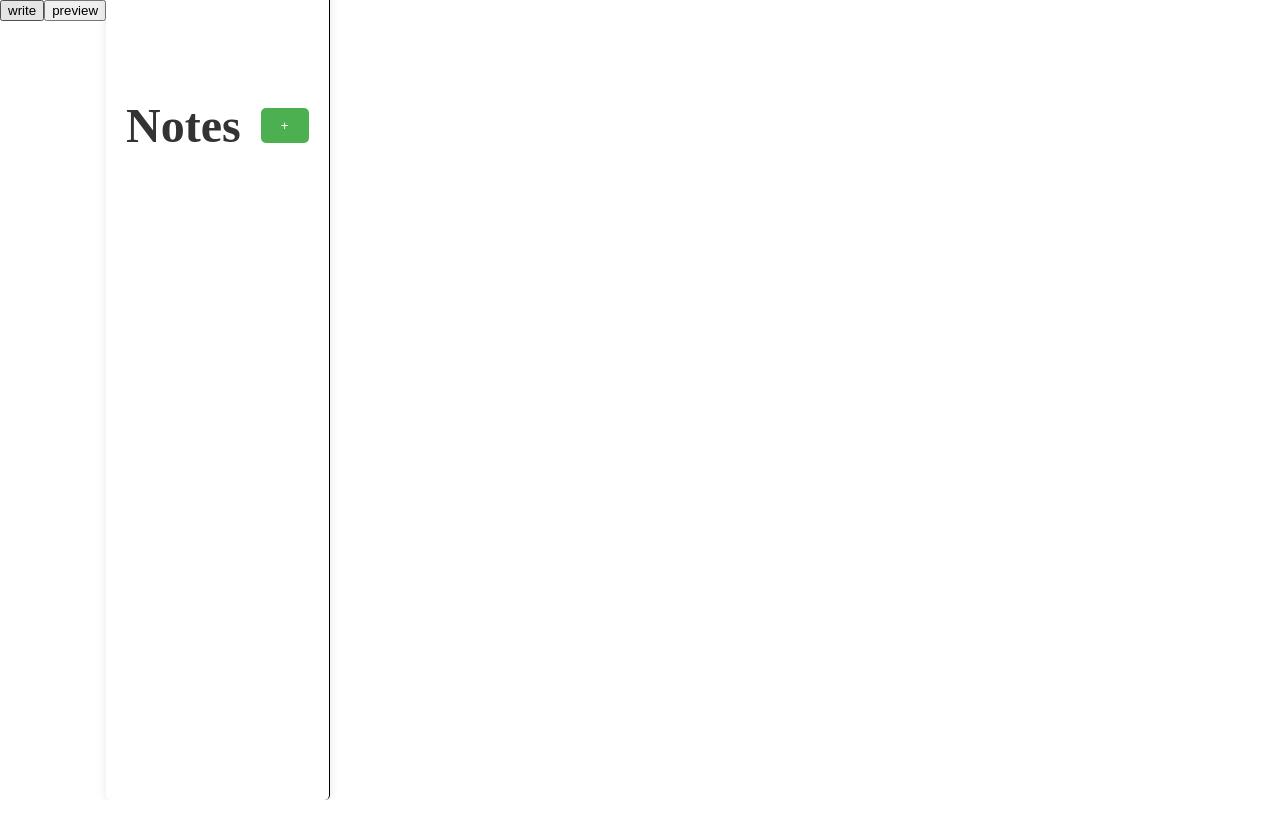
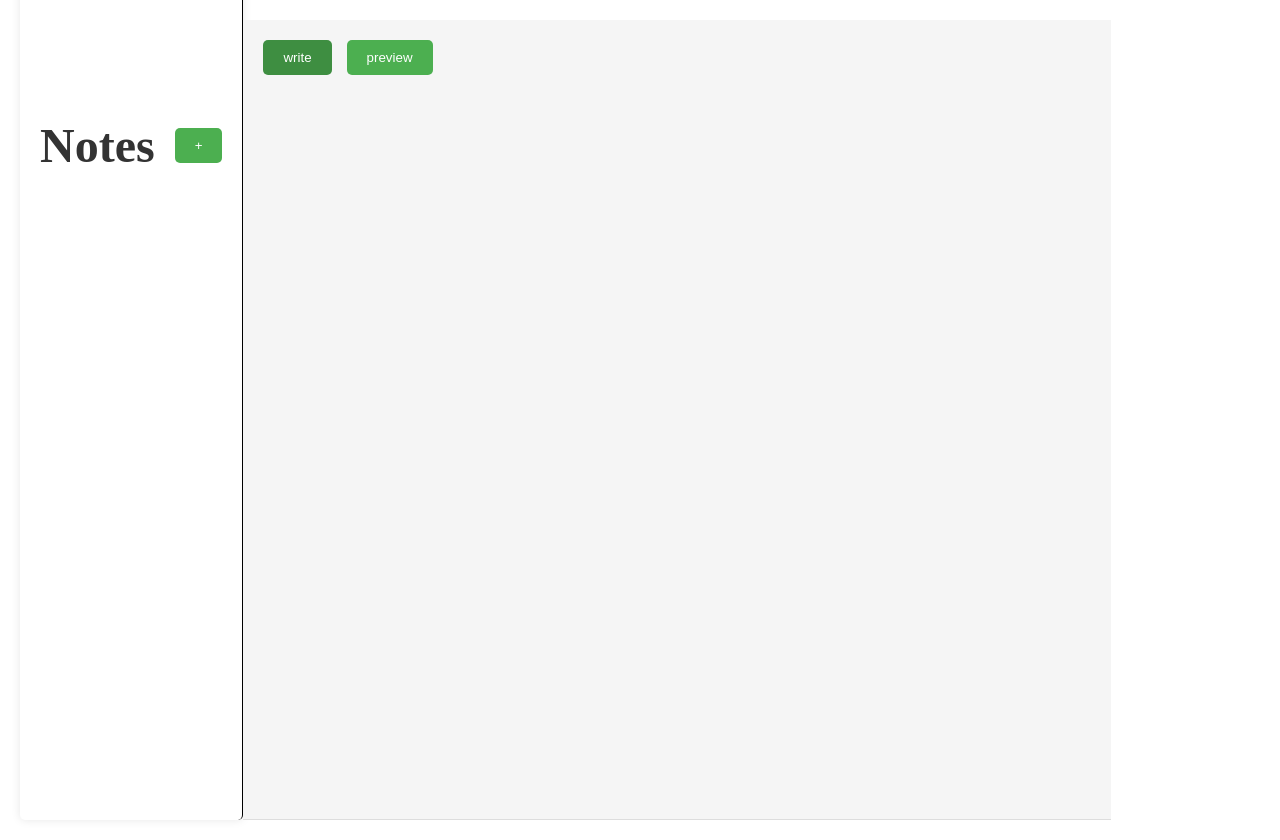
Before and after one commit to stackj007/Notes-App, a React (Vite) app: page / in a window 1280 px wide. Before the commit the page ends 800 px from the top, so only its background shows below. Built offline with nearby package versions, Linux system fonts and the light colour scheme.

Commit message:
Write and preview tabs

```diff
--- a/src/App.css
+++ b/src/App.css
@@ -1,22 +1,23 @@
 .app {
   display: flex;
   height: 100vh; /* Full height of the viewport */
+  padding: 20px;
 }
 
 .editor {
   width: 70%;
+  padding: 20px;
+  box-sizing: border-box;
 }
 
 .sidebar {
   width: 30%;
+  padding: 20px;
+  box-sizing: border-box;
 }
+
 body,
 html {
   margin: 0;
   padding: 0;
 }
-
-.sidebar-Containe {
-  display: flex;
-  background-color: red;
-}
--- a/src/App.jsx
+++ b/src/App.jsx
@@ -6,8 +6,8 @@ import './App.css'
 function App() {
   return (
     <div className="app">
+      <Sidebar className="sidebar" />
       <Editor className="editor" />
-      <Sidebar className="sidebar" />
     </div>
   )
 }
--- /dev/null
+++ b/src/Components/Editor.css
@@ -0,0 +1,23 @@
+.editor {
+  display: flex;
+  padding: 20px;
+  background-color: #f5f5f5;
+  border-bottom: 1px solid #ddd;
+}
+.tabs {
+}
+.editor button {
+  padding: 10px 20px;
+  border: none;
+  background-color: #4caf50;
+  color: white;
+  cursor: pointer;
+  transition: background-color 0.3s ease;
+  max-height: 50px;
+  margin-right: 15px;
+  border-radius: 5px;
+}
+
+.editor button.active {
+  background-color: #3e8e41;
+}
--- a/src/Components/Editor.jsx
+++ b/src/Components/Editor.jsx
@@ -1,15 +1,26 @@
 import React, { useState } from 'react'
 import ReactMarkdown from 'react-markdown'
+import './Editor.css'
 export default function Editor() {
-  const [tap, setTap] = useState('write')
+  const [tab, setTab] = useState('write')
   const [text, setText] = useState('')
 
   return (
-    <div>
-      <button onClick={() => setTab('write')}>write</button>
-      <button onClick={() => setTab('preview')}>
-        preview
-      </button>
+    <div className="editor">
+      <div className="Tabs">
+        <button
+          className={tab === 'write' ? 'active' : ''}
+          onClick={() => setTab('write')}
+        >
+          write
+        </button>
+        <button
+          className={tab === 'preview' ? 'active' : ''}
+          onClick={() => setTab('preview')}
+        >
+          preview
+        </button>
+      </div>
     </div>
   )
 }
```
